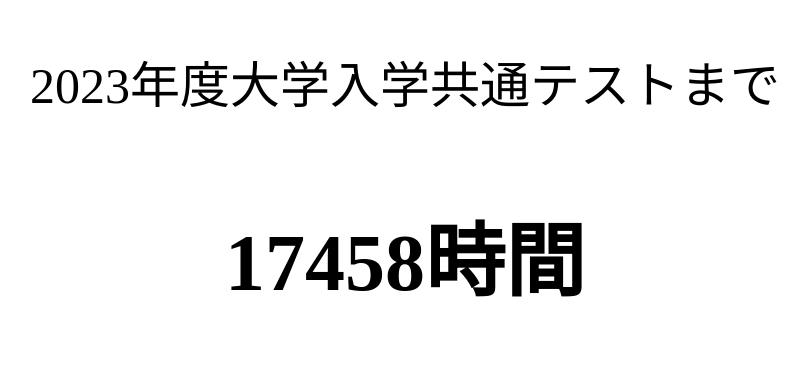
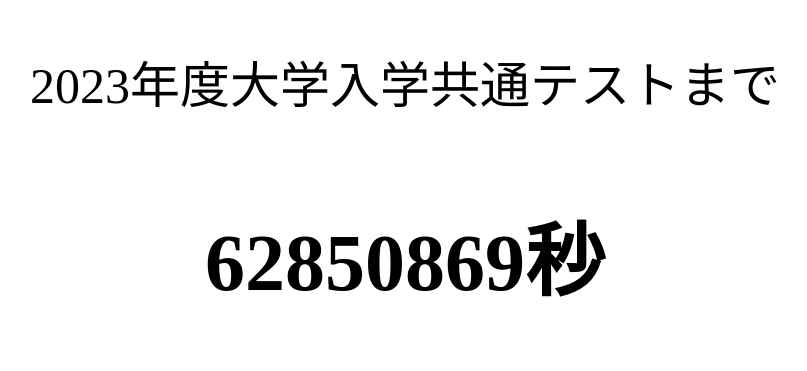
Before and after one commit to REN-0923/2023nendo-kyo-tu-, a plain HTML site: page index.html in a window 1280 px wide. Shown: the part 160-531 px from the top of the page, without its empty margins (235-1042 px from the left). Drawn offline with Linux system fonts and the light colour scheme.

Commit message:
Update index.html

```diff
--- a/index.html
+++ b/index.html
@@ -34,16 +34,22 @@
         };
         var date2 = new Date('2024-01-13 00:00:00'.replace(/-/g,"/"));
         var diff = date2.getTime() - date1_for_all_browsers.getTime();
-        var diff_hour = parseInt(diff / (60*60*1000), 10)
+        var diff_second = diff / 1000
 
-        //１分ごとにページ更新
-        const timer = 60000    // ミリ秒で間隔の時間を指定
-        window.addEventListener('load',function(){
-        setInterval('location.reload()',timer);
-                                                });
+        var count_time = function(){
+            var date1 = new Date();
+            var date1_str = getStringFromDate(date1);
+            var date1_for_all_browsers = new Date(date1_str.replace(/-/g,"/"));
+            var date2 = new Date('2024-01-13 00:00:00'.replace(/-/g,"/"));
+            var diff = date2.getTime() - date1_for_all_browsers.getTime();
+            var diff_second = diff / 1000;
+            var target = document.getElementById("time-text");
+            target.innerHTML =  diff_second + "秒";
+            };
+        setInterval(function(){count_time()}, 1000);
 
         //フォント設定
-            (function(d) {
+        var a =    (function(d) {
         var config = {
         kitId: 'ins6kmv',
         scriptTimeout: 3000,
@@ -53,7 +59,7 @@
         })(document);
 
         //const link = `<a href="https://twitter.com/share?ref_src=twsrc%5Etfw" class="twitter-share-button" data-show-count="false" data-text="2024年1月13日の共通テストまで${diff_hour}時間" data-size="large">Tweet</a>`;
-        const link = `<a href="https://twitter.com/share?url=https://ren-0923.github.io/2023nendo-kyo-tu-/&text=2024年1月13日の共通テストまで${diff_hour}時間!!" class="share-button"><i class="fab fa-twitter"></i>シェア</a>`;
+        const link = `<a href="https://twitter.com/share?url=https://ren-0923.github.io/2023nendo-kyo-tu-/&text=2024年1月13日の共通テストまで${diff_second}秒!!" class="share-button"><i class="fab fa-twitter"></i>シェア</a>`;
     </script>
 </head>
 <div class=wrapper>
@@ -63,7 +69,7 @@
         </div>
 
         <div class="time">
-            <p><script>document.write(diff_hour)</script>時間</p>
+            <p id="time-text"></p>
         </div>
 
         <div class="share">
```
